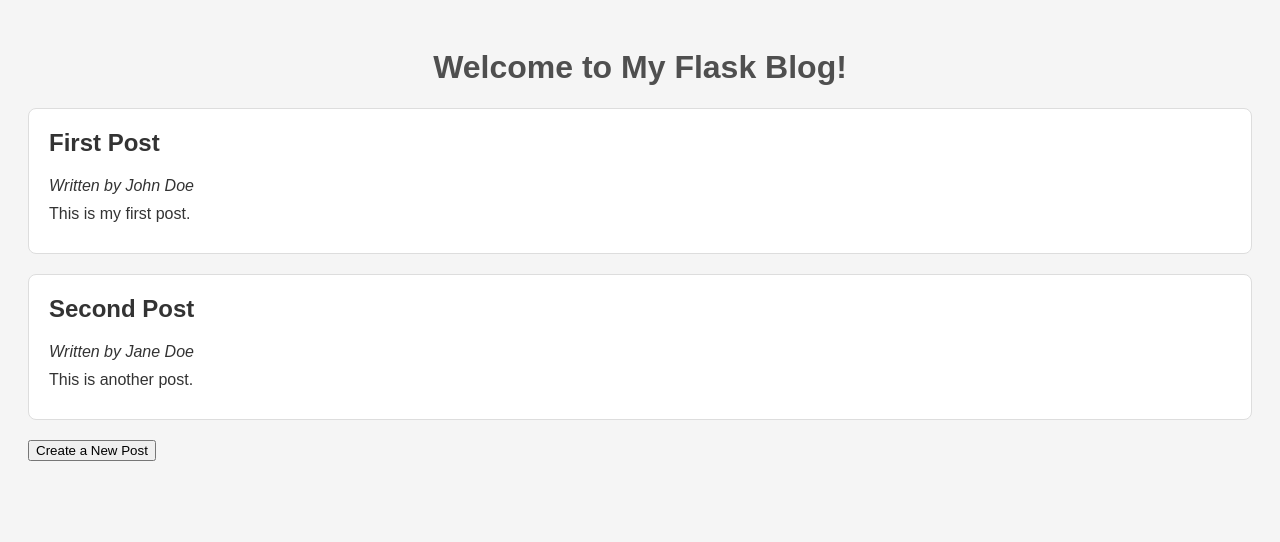
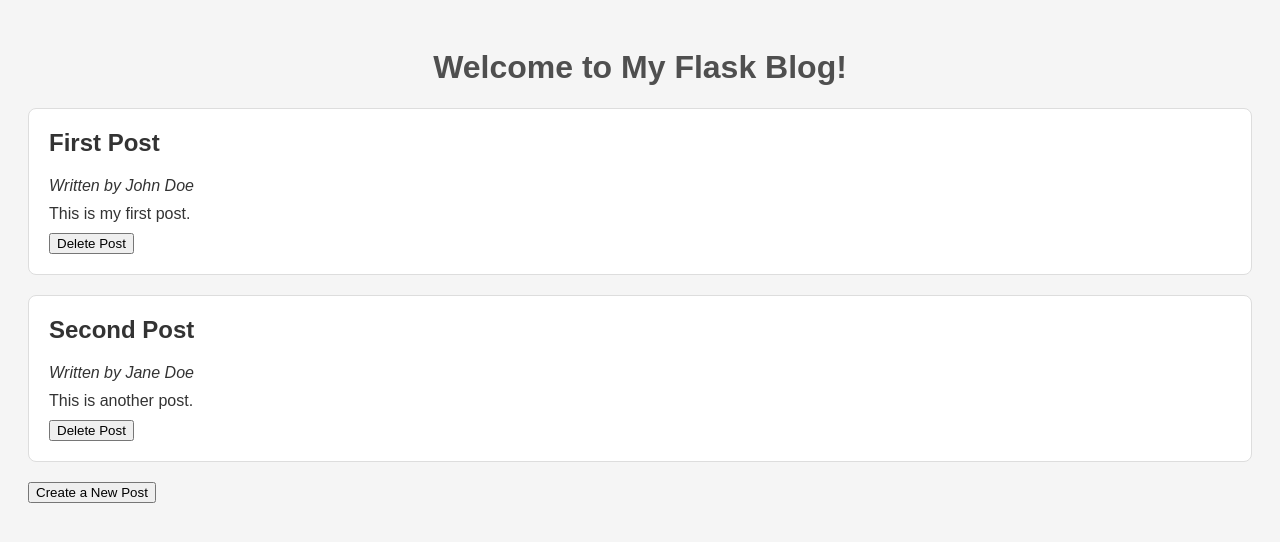
Before and after one commit to henrikhorn106/masterblog, a Flask app: page / in a window 1280 px wide. Shown: the top 542 px of the page. Run offline with Flask 3, Linux system fonts and the light colour scheme.

Commit message:
Added post delete feature

```diff
--- a/app.py
+++ b/app.py
@@ -27,8 +27,8 @@ def add():
 
         post = {
             'id': next_id,
+            'author': author,
             'title': title,
-            'author': author,
             'content': content
         }
 
@@ -42,5 +42,23 @@ def add():
     return render_template('add.html')
 
 
+@app.route('/delete/<int:post_id>')
+def delete(post_id):
+    with open('blog_posts.json', 'r') as f:
+        blog_posts = json.load(f)
+
+    list_index = 0
+    for index, post in enumerate(blog_posts):
+        if post['id'] == post_id:
+            list_index = index
+
+    blog_posts.pop(list_index)
+
+    with open('blog_posts.json', 'w') as f:
+        json.dump(blog_posts, f)
+
+    return redirect(url_for('index'))
+
+
 if __name__ == '__main__':
     app.run(host="0.0.0.0", port=5000, debug=True)
--- a/templates/index.html
+++ b/templates/index.html
@@ -14,6 +14,7 @@
         <h2>{{ post['title'] }}</h2>
         <p><em>Written by {{ post['author'] }}</em></p>
         <p>{{ post['content'] }}</p>
+        <button onclick="window.location.href='/delete/{{ post['id'] }}';">Delete Post</button>
     </div>
     {% endfor %}
 
```
